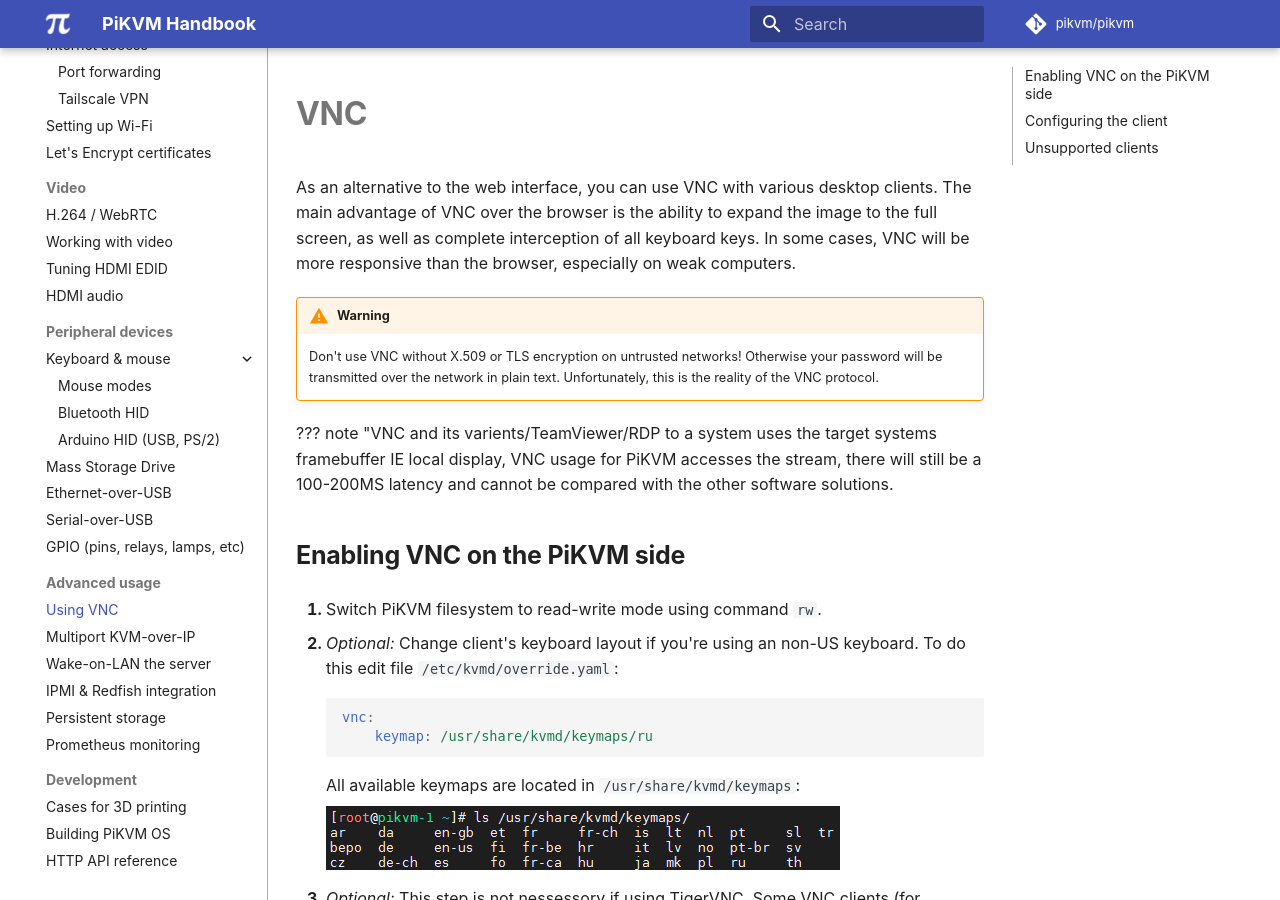
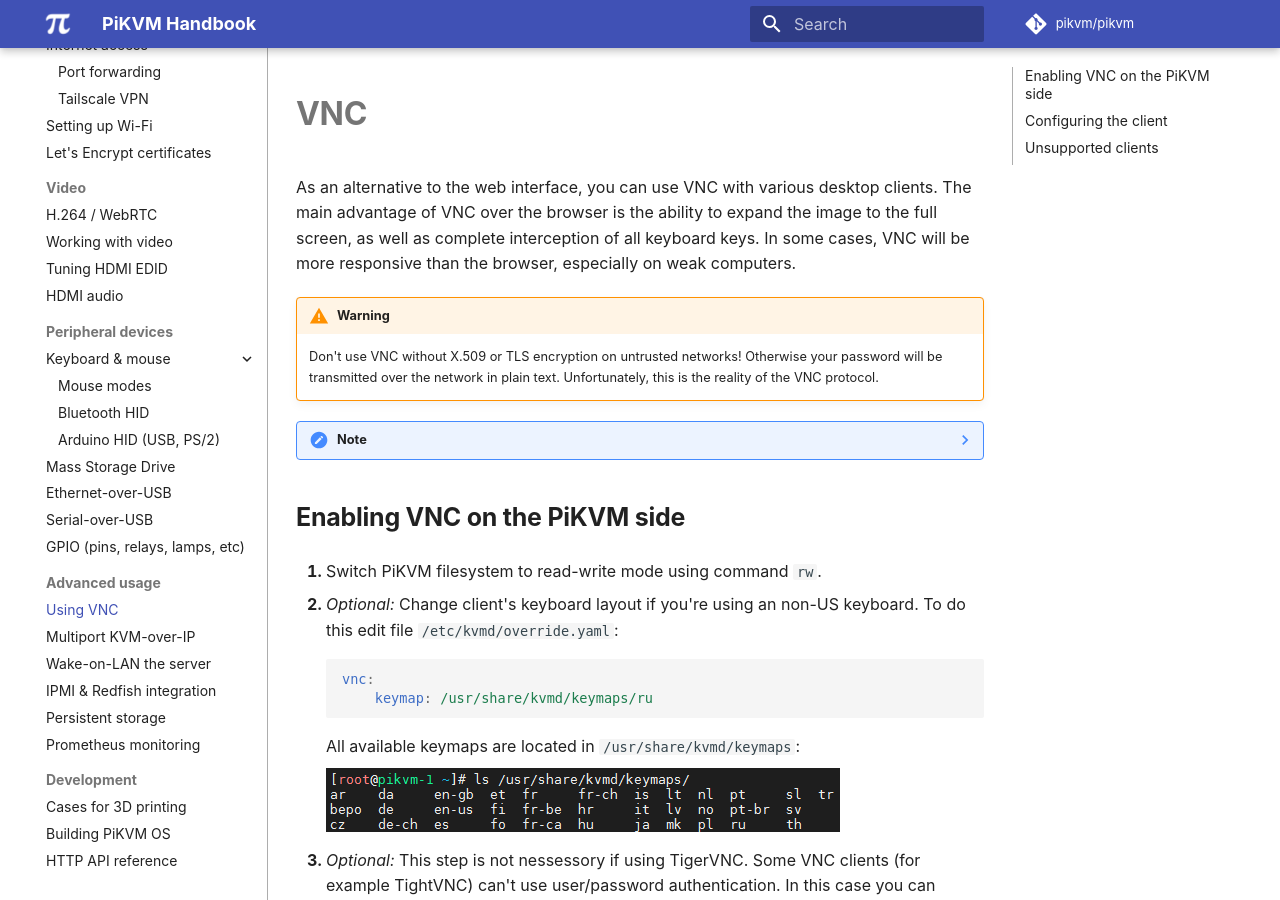
Before and after one commit to pikvm/pikvm, an MkDocs documentation site: the page built from docs/vnc.md, in a window 1280 px wide and 900 px high. Built offline with MkDocs 1.6.1 and Material for MkDocs 9.7.7, drawn with Linux system fonts in a browser that asks for light colours; some web fonts are replaced; comment, search, counter and statistics services are not loaded; some of the changed lines change nothing that is shown.

Commit message:
Update vnc.md (#791)
Fixed the formatting, oops. Added more verbiage for clarity.

```diff
--- a/docs/vnc.md
+++ b/docs/vnc.md
@@ -5,7 +5,10 @@
 !!! warning
     Don't use VNC without X.509 or TLS encryption on untrusted networks! Otherwise your password will be transmitted over the network in plain text. Unfortunately, this is the reality of the VNC protocol.
 
-??? note "VNC and its varients/TeamViewer/RDP to a system uses the target systems framebuffer IE local display, VNC usage for PiKVM accesses the stream, there will still be a 100-200MS latency and cannot be compared with the other software solutions.
+??? note
+    VNC and its varients/TeamViewer/RDP to a system uses the target systems framebuffer IE local display, VNC usage for PiKVM accesses the stream, there will still be a 100-200MS latency and cannot be compared with the other software solutions.
+    NORMAL USAGE: VNC/TM/RDP -> Target system
+    PiKVM USAGE: VNC -> PiKVM -> Target system
 
 
 ## Enabling VNC on the PiKVM side
```
